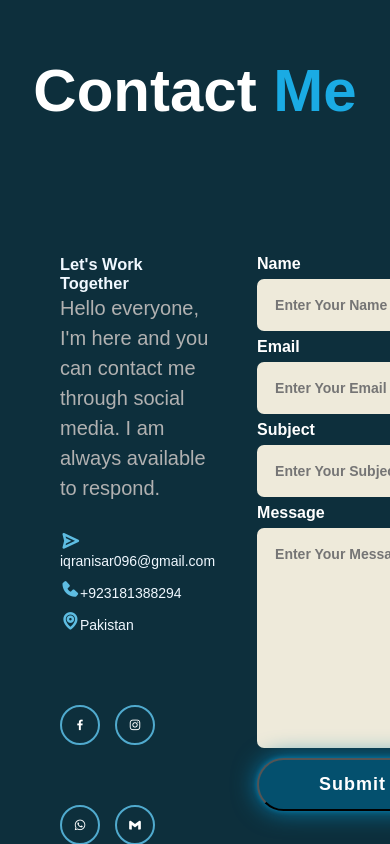
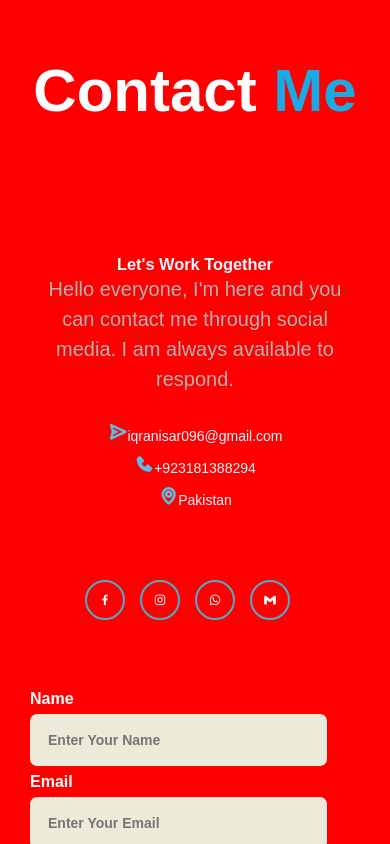
Before and after one commit to IqraShoaib/personal-portfolio-react, a React (Vite) app in the folder portfolio-react/: page / in a window 390 px wide. Shown: the part 11156-12000 px from the top of the page. Built offline with nearby package versions, Linux system fonts and the light colour scheme.

Commit message:
improving responsive isues

```diff
--- a/portfolio-react/index.html
+++ b/portfolio-react/index.html
@@ -2,7 +2,7 @@
 <html lang="en">
   <head>
     <meta charset="UTF-8" />
-
+    <meta name="viewport" content="width=device-width, initial-scale=1.0">
     <meta name="description" content="Iqra Nisar's portfolio showcasing React projects, frontend development skills, responsive web designs and contact information" />
     <meta property="og:title" content="Iqra Nisar | Frontend Developer Portfolio"/>
 <meta
--- a/portfolio-react/src/style.css
+++ b/portfolio-react/src/style.css
@@ -13,6 +13,11 @@
         transition: 0.3s;
         font-size: 14px;
     }
+    @media (max-width:768px){
+    body{
+        background:red !important;
+    }
+}
     @media (min-width: 768px) {
         body{
             font-size: 16px;
@@ -1473,6 +1478,47 @@ box-shadow: 0 0 5px #059ad5,
         padding-left: 30px;
         margin-top: 130px;
     }
+    @media(max-width:768px){
+
+.contact{
+
+grid-template-columns:1fr;
+
+padding:0;
+
+gap:40px;
+
+}
+
+.contact-text{
+
+text-align:center;
+
+}
+
+.contact-list{
+
+padding:0;
+
+}
+
+.contact-icons{
+
+display:flex;
+
+justify-content:center;
+
+}
+
+.contact-form form input,
+
+.contact-form form textarea{
+
+width:100%;
+
+}
+
+}
     .contact-section {
     margin-top: 130px;
     padding: 80px 30px;
```
